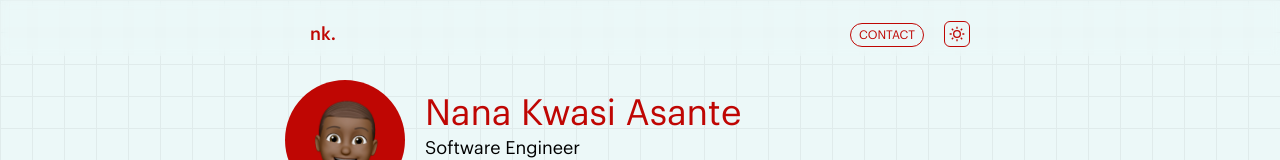
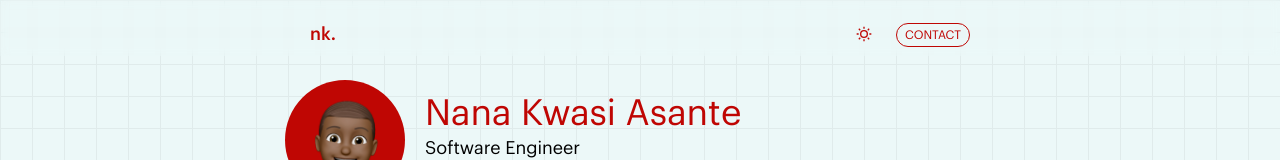
Before and after one commit to topboyasante/portfolio, a Next.js app: page / in a window 1280 px wide. Shown: the top 160 px of the page. Built offline with nearby package versions, Linux system fonts and the light colour scheme.

Commit message:
ui changes

```diff
--- a/src/components/navigation/Navbar.tsx
+++ b/src/components/navigation/Navbar.tsx
@@ -15,12 +15,15 @@ function Navbar() {
             </section>
           </Link>
           <section className="flex items-center gap-5 ">
-            <a href="mailto:asantekwasi101@gmail.com" className="hover:scale-105 ease duration-500">
+            <DarkModeToggle />
+            <a
+              href="mailto:asantekwasi101@gmail.com"
+              className="hover:scale-105 ease duration-500"
+            >
               <span className="uppercase text-xs md:text-md md:w-[10%] border border-primary-light dark:border-primary-dark text-primary-light dark:text-primary-dark rounded-[45px] px-[8px] py-[5px] ">
                 contact
               </span>
             </a>
-            <DarkModeToggle />
           </section>
         </section>
       </section>
--- a/src/components/ui/DarkModeToggle.tsx
+++ b/src/components/ui/DarkModeToggle.tsx
@@ -9,7 +9,7 @@ const DarkModeToggle = () => {
   return (
     <button
       onClick={() => (theme == "dark" ? setTheme("light") : setTheme("dark"))}
-      className="hover:scale-105 ease duration-500 aspect-square p-1 w-fit grid place-items-center border-[1px] border-primary-light dark:border-primary-dark rounded-md cursor-pointer"
+      className="hover:scale-105 ease duration-500 aspect-square p-1 w-fit grid place-items-center cursor-pointer"
     >
       {theme === "light" ? (
         <RiMoonLine className="text-primary-light dark:text-primary-dark" />
```
